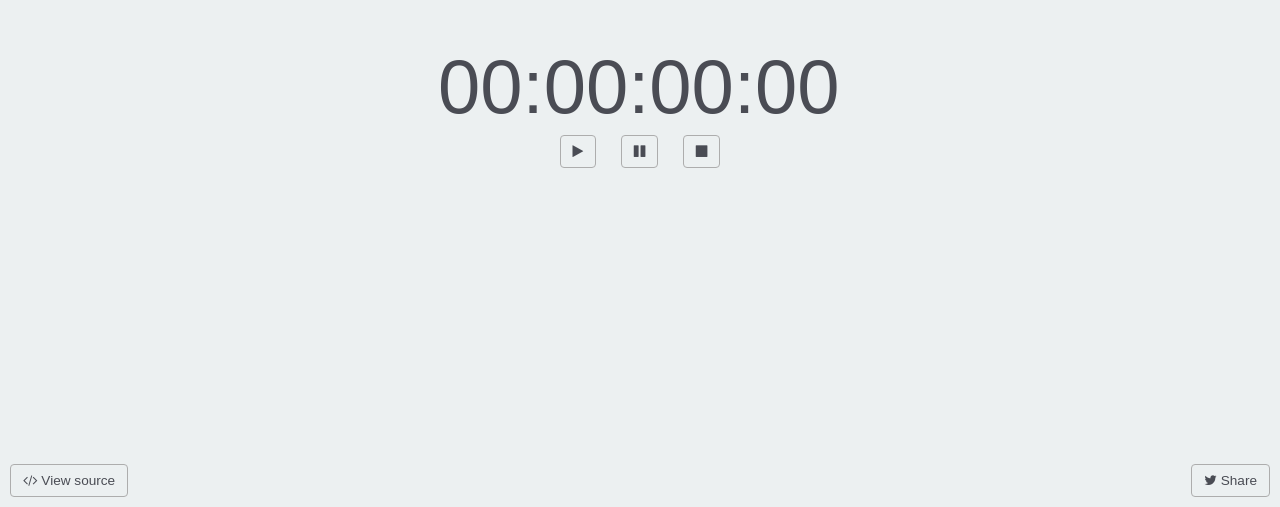
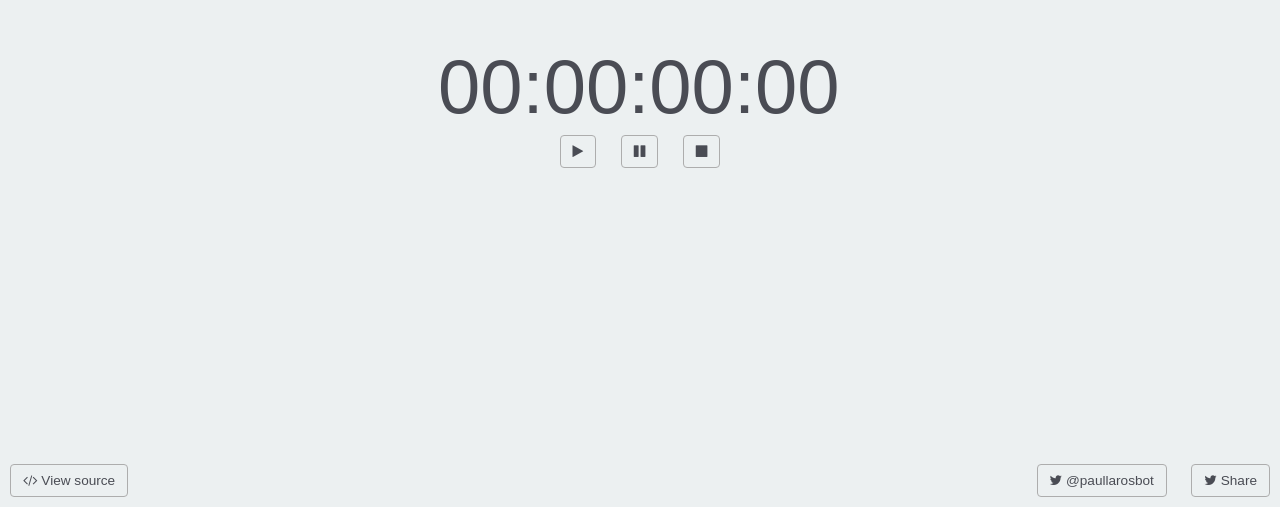
Before and after one commit to sudheesh001/paullaros.github.io, a plain HTML site: page stopwatch-in-css/index.html in a window 1280 px wide. Shown: the part 293-800 px from the top of the page. Drawn offline with Linux system fonts and the light colour scheme.

Commit message:
twitter button

```diff
--- a/stopwatch-in-css/index.html
+++ b/stopwatch-in-css/index.html
@@ -35,7 +35,10 @@
             </div>
     	</div>
 
-        <a class="btn" href="http://twitter.com/home?status=Stopwatch%20in%20CSS%20http://paullaros.github.io/stopwatch-in-css/" id="twitter" target="_blank"><i class="fa fa-twitter"></i> Share</a>
+        <div id="twitter">
+            <a class="btn" href="http://twitter.com/paullarosbot" target="_blank"><i class="fa fa-twitter"></i> @paullarosbot</a>
+            <a class="btn" href="http://twitter.com/home?status=Stopwatch%20in%20CSS%20http://paullaros.github.io/stopwatch-in-css/" target="_blank"><i class="fa fa-twitter"></i> Share</a>
+        </div>
         <a class="btn" href="css/stopwatch.css" id="viewsource" target="_blank"><i class="fa fa-code"></i> View source</a>
 
         <script>
```
